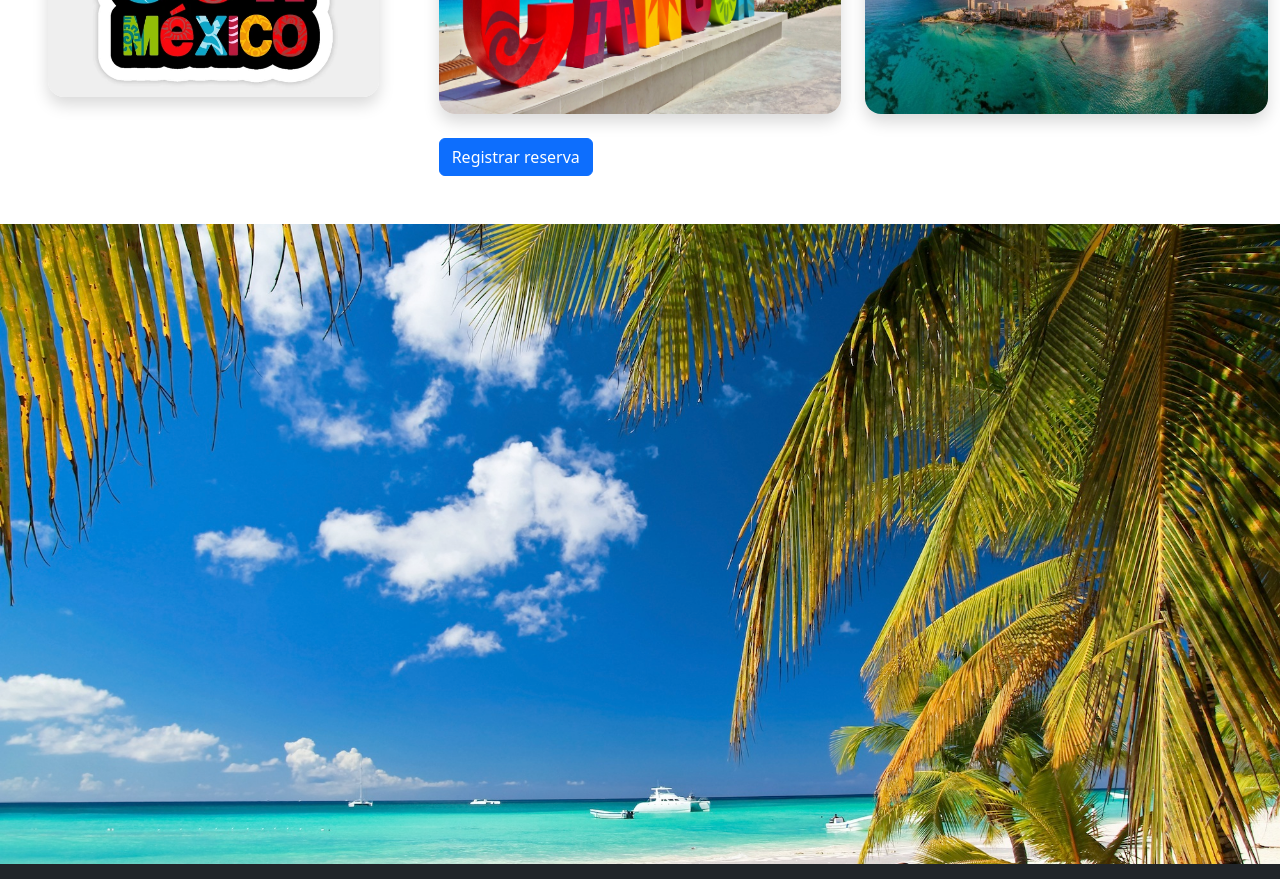
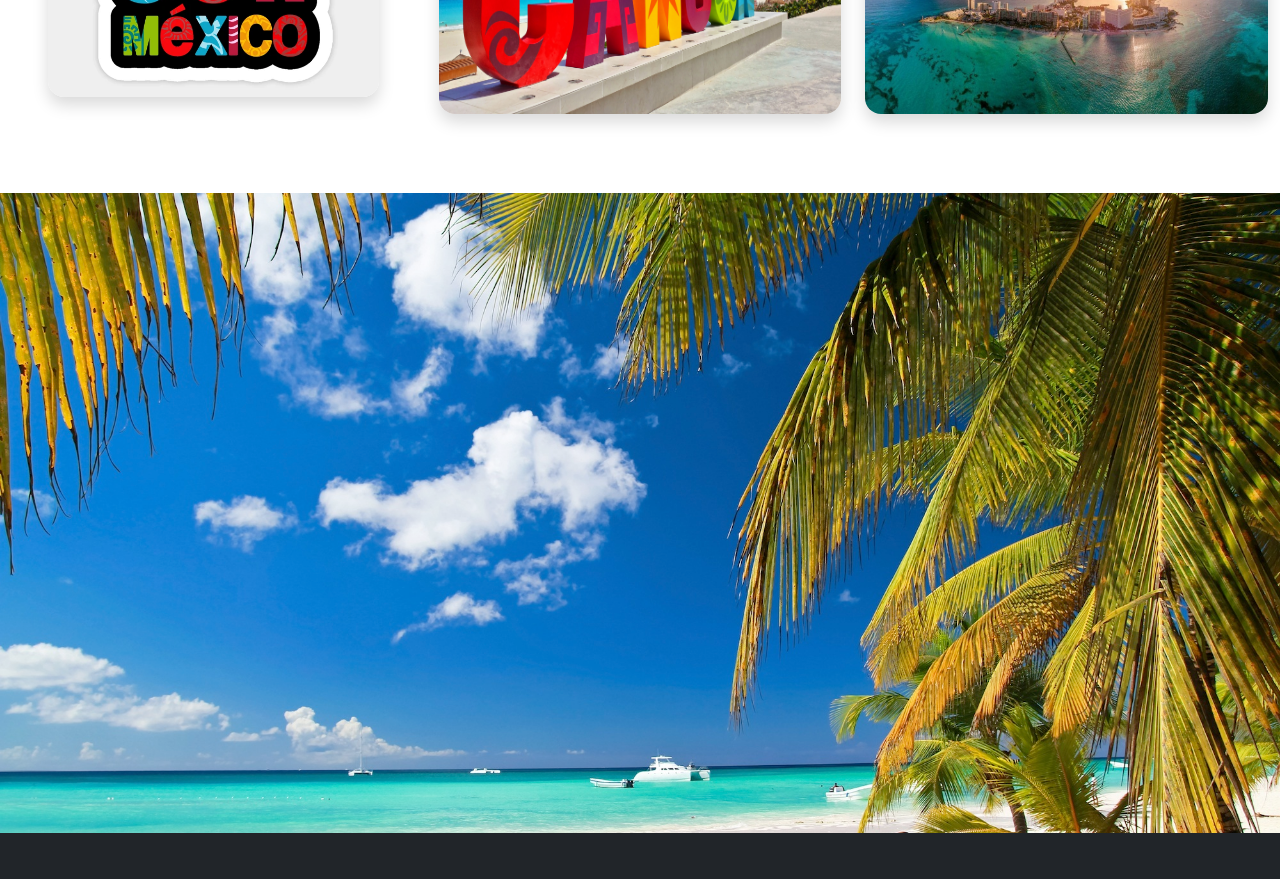
Before and after one commit to mateojaramillo1/Angularproyect, an Angular app: page / in a window 1280 px wide. Shown: the part 1640-2519 px from the top of the page. Built offline with nearby package versions, Linux system fonts and the light colour scheme.

Commit message:
se ajusta btn

```diff
--- a/src/app/descripcion/descripcion.component.html
+++ b/src/app/descripcion/descripcion.component.html
@@ -47,7 +47,6 @@
             </div>
             <div class="row mt-4">
                 <div class="col-12">
-                    <button class="btn btn-primary" (click)="reservar()">Registrar reserva</button>
                     <div *ngIf="reservaPendiente">
                         <div class="alert alert-warning mt-3">
                             Tu reserva está pendiente. Recibirás la confirmación tras el pago por transferencia o efectivo.
```
